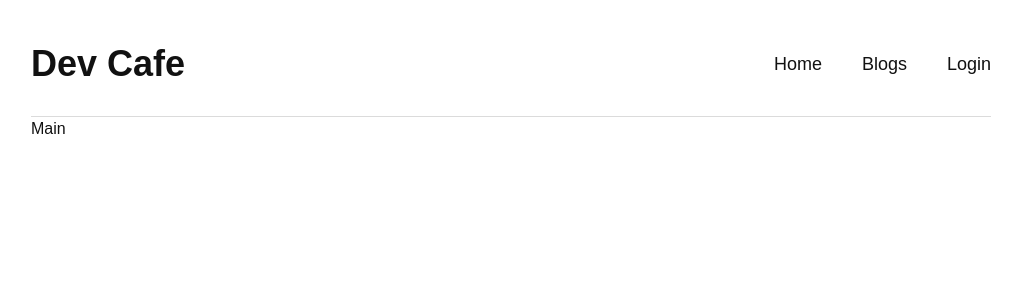
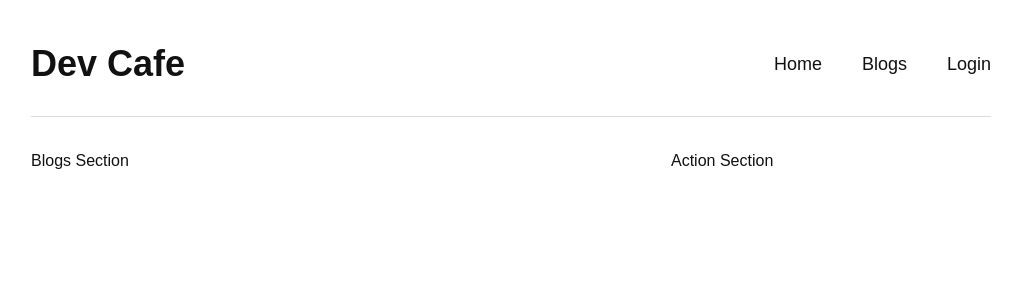
Before and after one commit to smarifurrahman/dev-cafe, a React (Vite) app: page / in a window 1280 px wide. Shown: the top 300 px of the page, without its empty margins (129-1150 px from the left). Built offline with nearby package versions, Linux system fonts and the light colour scheme.

Commit message:
main section structure done

```diff
--- /dev/null
+++ b/src/component/Actions/Action.jsx
@@ -0,0 +1,11 @@
+import React from 'react';
+
+const Action = () => {
+    return (
+        <div>
+            <p>Action Section</p>
+        </div>
+    );
+};
+
+export default Action;
--- /dev/null
+++ b/src/component/Blogs/Blogs.jsx
@@ -0,0 +1,11 @@
+import React from 'react';
+
+const Blogs = () => {
+    return (
+        <div>
+            <p>Blogs Section</p>
+        </div>
+    );
+};
+
+export default Blogs;
--- a/src/component/Main/Main.jsx
+++ b/src/component/Main/Main.jsx
@@ -1,9 +1,16 @@
 import React from 'react';
+import Blogs from '../Blogs/Blogs';
+import Action from '../Actions/Action';
 
 const Main = () => {
     return (
-        <div>
-            <p>Main</p>
+        <div className='grid grid-cols-3 my-8'>
+            <div className='col-span-2'>
+                <Blogs></Blogs>
+            </div>
+            <div>
+                <Action></Action>
+            </div>
         </div>
     );
 };
```
